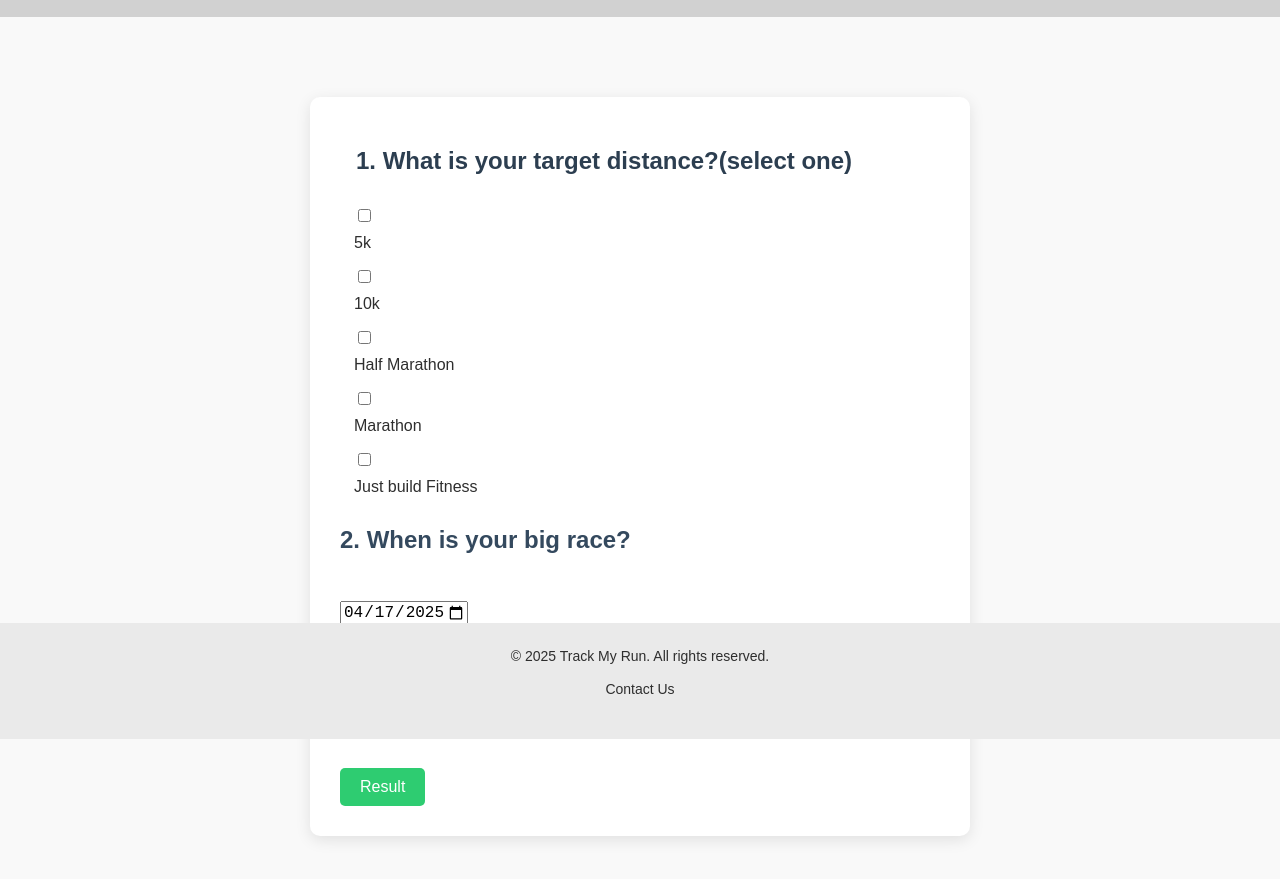
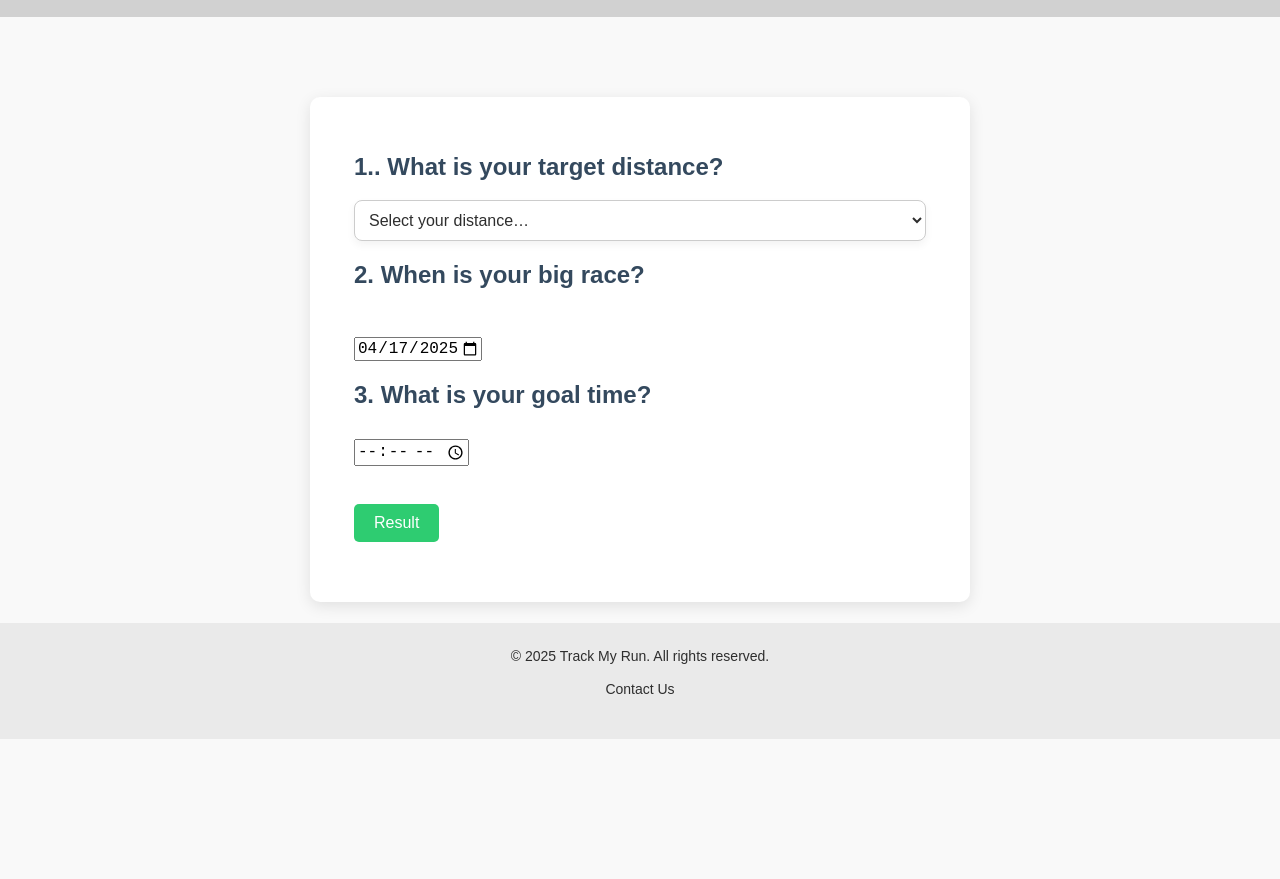
Before and after one commit to humber-2025cpan113-group9/track-my-run, a plain HTML site: page assessment.html in a window 1280 px wide. Shown: the part 61-940 px from the top of the page. After the commit the page ends 823 px from the top, so only its background shows below. Drawn offline with Linux system fonts and the light colour scheme.

Commit message:
assessment and styling update

```diff
--- a/assessment.html
+++ b/assessment.html
@@ -27,13 +27,16 @@
 <form id="fitness-quiz">
     <!--q1-->
     <fieldset id=" target-distance">
-        <legend><h1> 1. What is your target distance?(select one) </h1></legend>
-        <label><input type="checkbox" name="goal" value="5km" ></label> 5k</label><br>
-        <label><input type="checkbox" name="goal" value="10km" ></label> 10k </label><br>
-        <label><input type="checkbox" name="goal" value="half-marathon" ></label> Half Marathon </label><br>
-        <label><input type="checkbox" name="goal" value="marathon" ></label> Marathon</label><br>
-        <label><input type="checkbox" name="goal" value="build-fitness" ></label> Just build Fitness </label>
-    </fieldset>
+            <label><h1>1.. What is your target distance?</h1></label>
+              <select id="target-distance-select" name="goal" required>
+                <option value="" disabled selected>Select your distance…</option>
+                <option value="5km">5 K</option>
+                <option value="10km">10 K</option>
+                <option value="half-marathon">Half Marathon</option>
+                <option value="marathon">Marathon</option>
+                <option value="build-fitness">Just build fitness</option>
+              </select>
+
 
     <!--q2-->
 
--- a/styles/styles.css
+++ b/styles/styles.css
@@ -275,3 +275,29 @@
   .btn:hover {
     background-color: #27ae60;
   }
+
+  /* ASSESSMENT PAGE TARGET DISTANCE */
+  select {
+    display: block;
+    width: 100%;
+    padding: 10px;
+    font-family: var(--font-family-body);
+    font-size: 1rem;
+    color: var(--primary-text);
+    background-color: #fff;
+    border: 1px solid #ccc;
+    border-radius: var(--btn-border-radius);
+    box-shadow: 0 4px 8px rgba(0,0,0,0.05);
+    margin: 8px 0 0;
+    transition: border-color 0.2s ease-in-out, box-shadow 0.2s ease-in-out;
+  }
+
+  select:focus {
+    outline: none;
+    border-color: var(--accent);
+    box-shadow: 0 0 0 3px rgba(90,105,120,0.2);
+  }
+
+  select option[disabled] {
+    color: #999;
+  }
```
